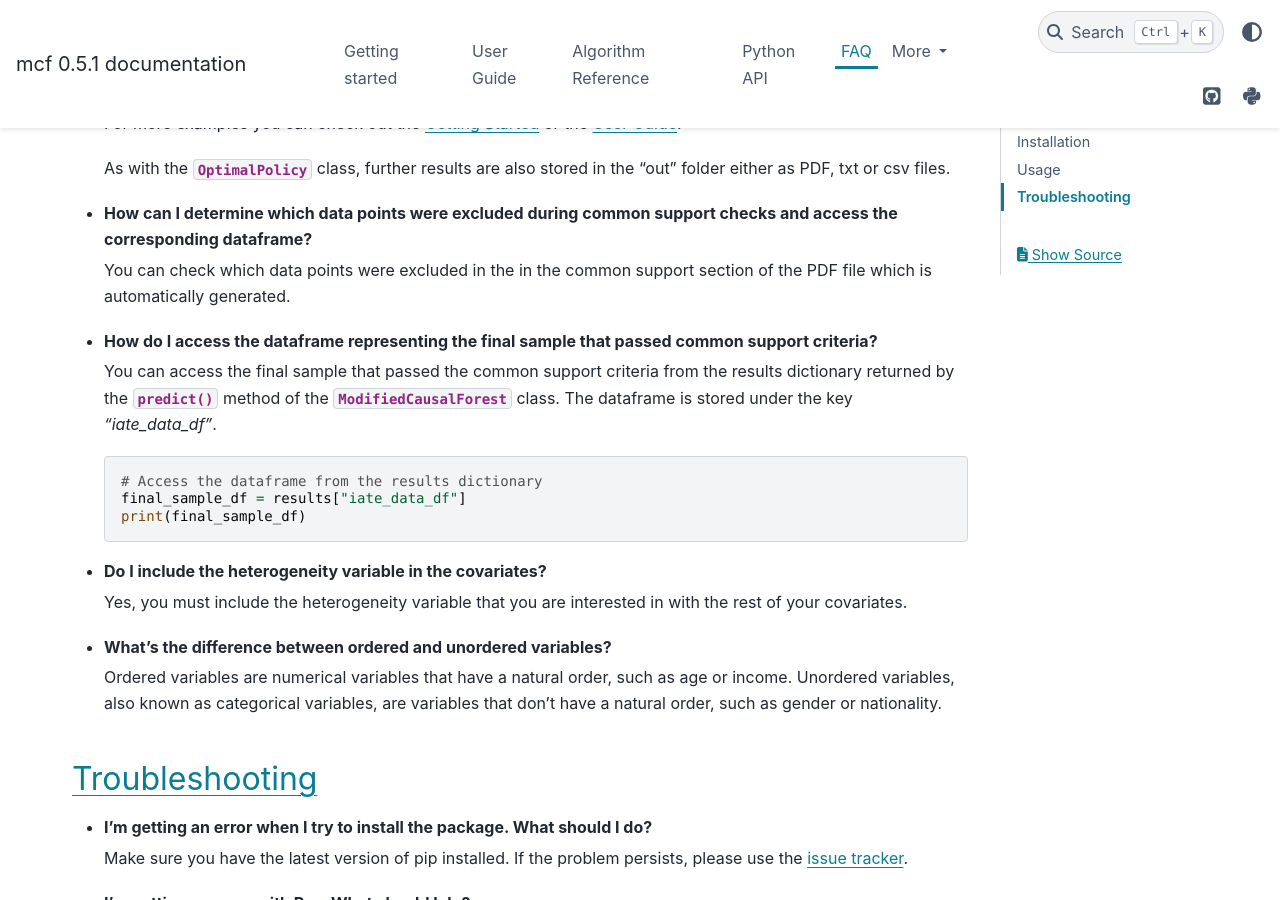
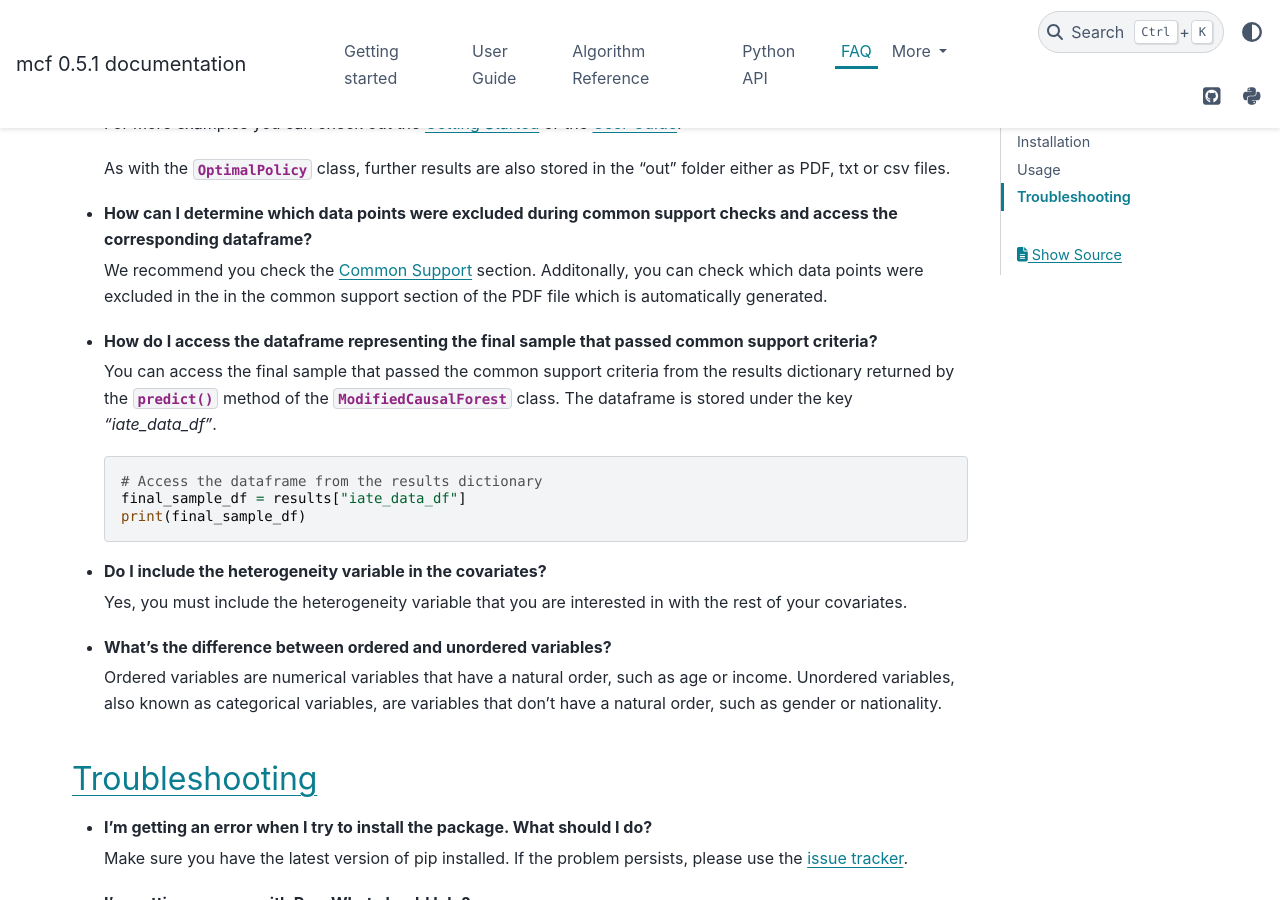
Before and after one commit to MCFpy/mcf, a Sphinx documentation site: the page built from docs/source/FAQ.rst, in a window 1280 px wide and 900 px high, scrolled down 1320 px. Built offline with Sphinx 7.4.7 and the PyData theme 0.15.4, drawn with Linux system fonts in a browser that asks for light colours.

Commit message:
Update FAQ.rst

```diff
--- a/docs/source/FAQ.rst
+++ b/docs/source/FAQ.rst
@@ -54,7 +54,7 @@ Usage
 
 - **How can I determine which data points were excluded during common support checks and access the corresponding dataframe?**
 
-  You can check which data points were excluded in the in the common support section of the PDF file which is automatically generated.
+  We recommend you check the :ref:`Common Support <common-support>` section. Additonally, you can check which data points were excluded in the in the common support section of the PDF file which is automatically generated.
 
 - **How do I access the dataframe representing the final sample that passed common support criteria?**
 
```
